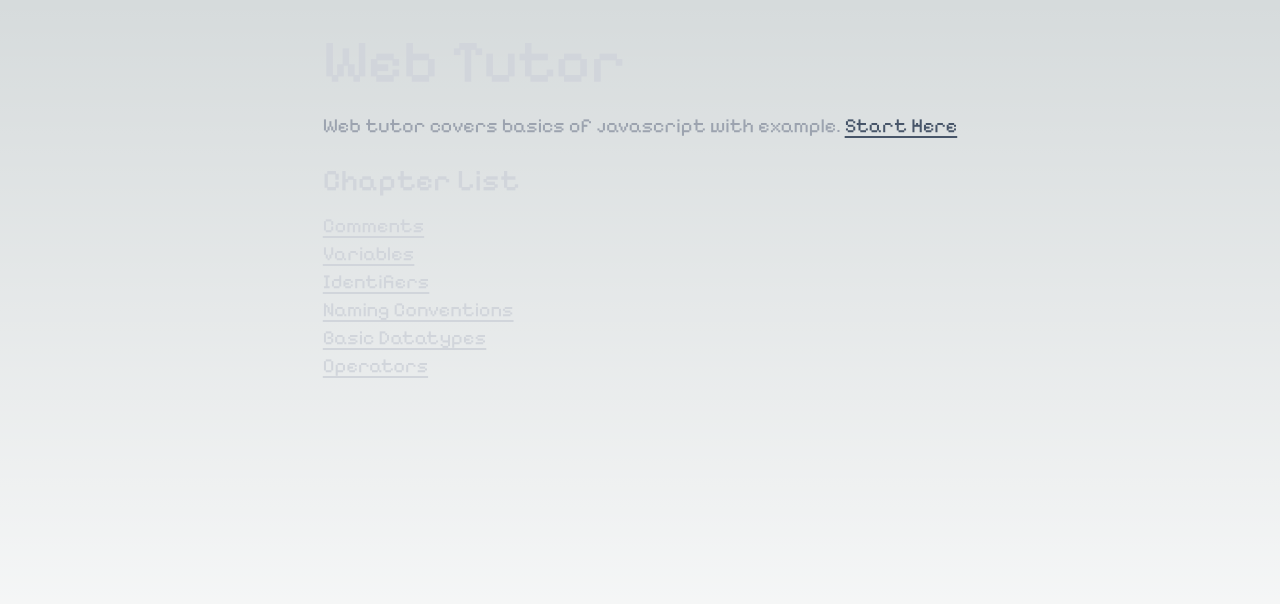
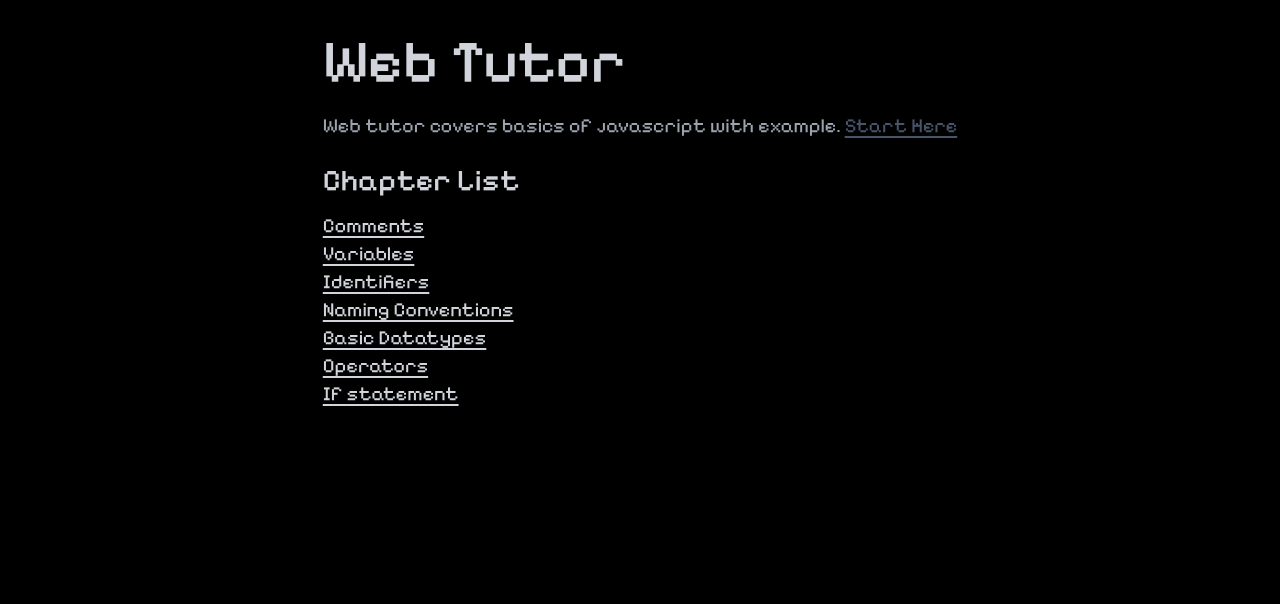
Before and after one commit to sarjun12/web-tutor, a Next.js app: page / in a window 1280 px wide. Shown: the top 604 px of the page. Built offline with nearby package versions, Linux system fonts and the light colour scheme.

Commit message:
removed light mode

```diff
--- a/app/api/data.json
+++ b/app/api/data.json
@@ -161,6 +161,28 @@
           "code": "let x = 42;\nconsole.log(typeof x); // \"number\""
         }
       ]
+    },
+    {
+      "id": 6,
+      "title": "If statement",
+      "description": "if statement is a control structure that allows you to execute a block of code conditionally based on a specified condition.",
+      "examples": [
+        {
+          "title": "If",
+          "code": "let grade = 46;\nif (grade > 40) {\n    console.log(\"pass\")\n}",
+          "description": "Syntax:\nif (condition) {\n   //code\n}\nIf the condition is true then the code inside the curly braces { } executes.\nOtherwise the code will not get executed."
+        },
+        {
+          "title": "If else",
+          "code": "let grade = 36;\nif (grade > 40) {\n    console.log(\"pass\");\n} else {\n    console.log(\"fail\");\n}",
+          "description": "If condition is false then the code block under else will execute."
+        },
+        {
+          "title": "Else if",
+          "code": "let grade = 80;\nif (grade < 80) {\n    console.log(\"A grade\")\n} else if (grade < 60) {\n    console.log(\"B grade\")\n} else if (grade > 40) {\n    console.log(\"C grade\")\n} else {\n    console.log(\"Fail\")\n}",
+          "description": "Else if condition will execute if the previous condition is false, if all conditions are false, then the else block will be executed."
+        }
+      ]
     }
   ]
 }
--- a/app/globals.css
+++ b/app/globals.css
@@ -6,9 +6,9 @@
 @import url('https://fonts.googleapis.com/css2?family=Pixelify+Sans:wght@400;500;600;700&display=swap');
 
 :root {
-  --foreground-rgb: 0, 0, 0;
-  --background-start-rgb: 214, 219, 220;
-  --background-end-rgb: 255, 255, 255;
+    --foreground-rgb: 255, 255, 255;
+    --background-start-rgb: 0, 0, 0;
+    --background-end-rgb: 0, 0, 0;
 }
 
 @media (prefers-color-scheme: dark) {
```
